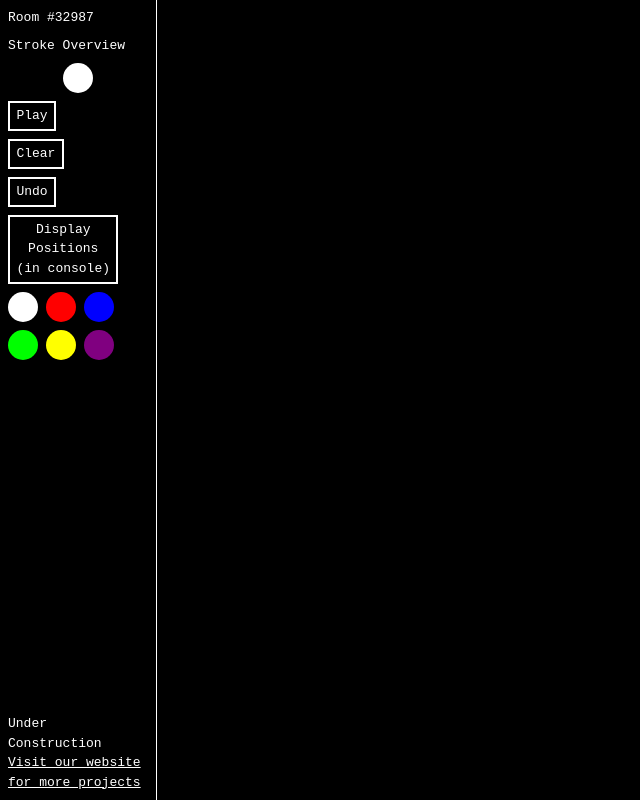
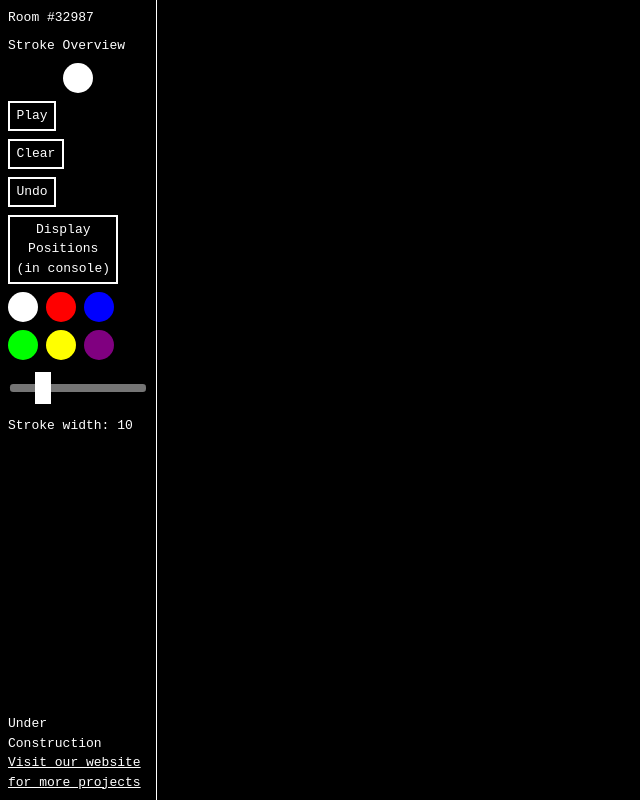
Before and after one commit to PROMCz11/Canvas-Scribble-App, a SvelteKit app: page /room in a window 1280 px wide. Shown: the whole page, without its empty margins (0-640 px from the left). Built offline with nearby package versions, Linux system fonts and the light colour scheme.

Commit message:
Users can now change the stroke width

```diff
--- a/src/global.css
+++ b/src/global.css
@@ -82,3 +82,42 @@ button:active {
 a {
     color: white;
 }
+
+input[type="range"] {
+    -webkit-appearance: none;
+    appearance: none;
+    background: transparent;
+    cursor: pointer;
+    /* width: 15rem; */
+    margin-block: 1rem;
+
+}
+
+input[type="range"]::-webkit-slider-runnable-track {
+    background-color: #757575;
+    height: 0.5rem;
+    border-radius: .2rem;
+}
+
+input[type="range"]::-moz-range-track {
+    background-color: #757575;
+    height: 0.5rem;
+    border-radius: .2rem;
+}
+
+input[type="range"]::-webkit-slider-thumb {
+    -webkit-appearance: none;
+    appearance: none;
+    margin-top: -12px;
+    background-color: #FFFFFF;
+    height: 2rem;
+    width: 1rem;
+}
+
+input[type="range"]::-moz-range-thumb {
+    border: none;
+    border-radius: 0;
+    background-color: #FFFFFF;
+    height: 2rem;
+    width: 1rem;
+}
--- a/src/lib/components/ControlPanel.svelte
+++ b/src/lib/components/ControlPanel.svelte
@@ -2,6 +2,7 @@
     import { createEventDispatcher } from "svelte";
     import { drawing } from "$lib/stores";
     import { strokeColor } from "$lib/stores";
+    import { strokeWidth } from "$lib/stores";
     import { isDrawingPlaying } from "$lib/stores";
     import { availableColors } from "$lib/stores";
     import { history } from "$lib/stores";
@@ -31,6 +32,8 @@
             ></button>
         {/each}
     </div>
+    <input type="range" min="2" max="40" step="2" bind:value={$strokeWidth}>
+    <p>Stroke width: {$strokeWidth}</p>
     <div class="to-be-deleted">
         <p>Under Construction</p>
         <a href="https://vision-project-showcase.pages.dev/" target="_blank">Visit our website<br> for more projects</a>
@@ -108,9 +111,5 @@
             border: 0;
             border-bottom: 1px solid white;
         }
-
-        .component > * {
-            /* border: 1px solid limegreen; */
-        }
     }
 </style>
--- a/src/lib/stores.js
+++ b/src/lib/stores.js
@@ -5,6 +5,7 @@ export let isDrawingPlaying = writable(false);
 export let drawing = writable([]);
 export let history = writable([]);
 export let strokeColor = writable("white");
+export let strokeWidth = writable("10");
 export let availableColors = writable([
     { name: "white", hex: "#FFFFFF" },
     { name: "Red", hex: "#FF0000" },
--- a/src/routes/room/+page.svelte
+++ b/src/routes/room/+page.svelte
@@ -5,6 +5,7 @@
     import { isDrawingPlaying } from "$lib/stores";
     import { drawing } from "$lib/stores";
     import { strokeColor } from "$lib/stores";
+    import { strokeWidth } from "$lib/stores";
     import { history } from "$lib/stores";
 
     let canvas;
@@ -57,7 +58,7 @@
             ctx.moveTo(X, Y);
             ctx.stroke();
 
-            $drawing = [...$drawing, { x: X, y: Y, strokeColor: $strokeColor }];
+            $drawing = [...$drawing, { x: X, y: Y, strokeColor: $strokeColor, strokeWidth: $strokeWidth }];
         }
     }
 
@@ -70,7 +71,7 @@
             ctx.moveTo(X, Y);
             ctx.stroke();
 
-            $drawing = [...$drawing, { x: X, y: Y, strokeColor: $strokeColor }];
+            $drawing = [...$drawing, { x: X, y: Y, strokeColor: $strokeColor, strokeWidth: $strokeWidth }];
         }
     }
 
@@ -82,8 +83,8 @@
         canvas.width = canvas.clientWidth;
         canvas.height = canvas.clientHeight;
 
-        ctx.strokeStyle = "white";
-        ctx.lineWidth = 5;
+        ctx.strokeStyle = $strokeColor;
+        ctx.lineWidth = $strokeWidth;
         ctx.lineJoin = "round";
         ctx.lineCap = "round";
     }
@@ -122,6 +123,7 @@
 
                 else {
                     ctx.strokeStyle = moveSet.strokeColor;
+                    ctx.lineWidth = moveSet.strokeWidth;
                     ctx.lineTo(moveSet.x, moveSet.y);
                     ctx.moveTo(moveSet.x, moveSet.y);
                 }
@@ -141,6 +143,14 @@
     }
 
     $: changeStrokeColor($strokeColor);
+
+    const changeStrokeWidth = (width) => {
+        if(ctx) {
+            ctx.lineWidth = width;
+        }
+    }
+
+    $: changeStrokeWidth($strokeWidth);
 
     // const splitIntoChunks = (array) => {
     //     const chunks = [];
@@ -214,6 +224,7 @@
 
             else {
                 ctx.strokeStyle = moveSet.strokeColor;
+                ctx.lineWidth = moveSet.strokeWidth;
                 ctx.lineTo(moveSet.x, moveSet.y);
                 ctx.moveTo(moveSet.x, moveSet.y);
             }
```
